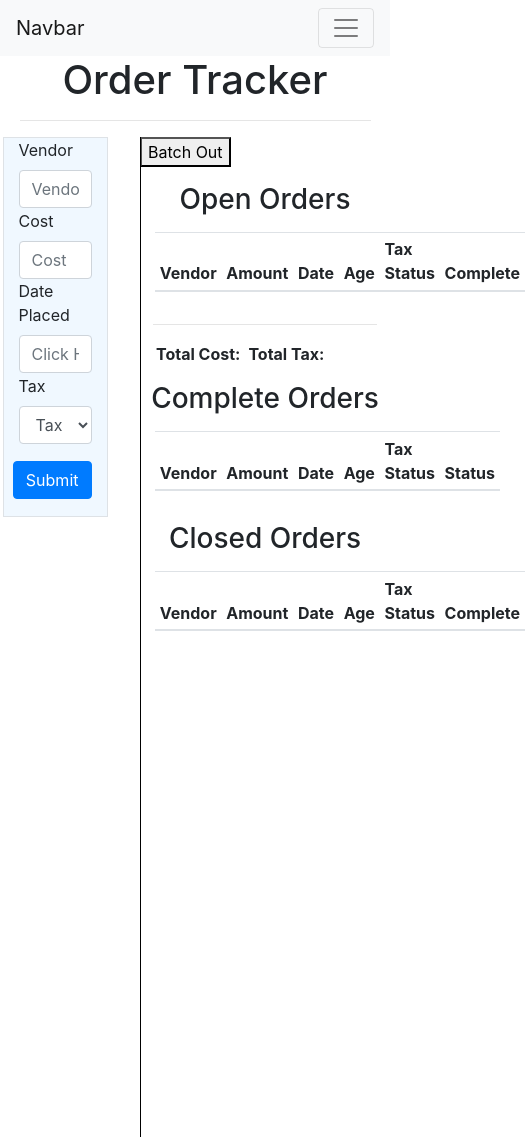
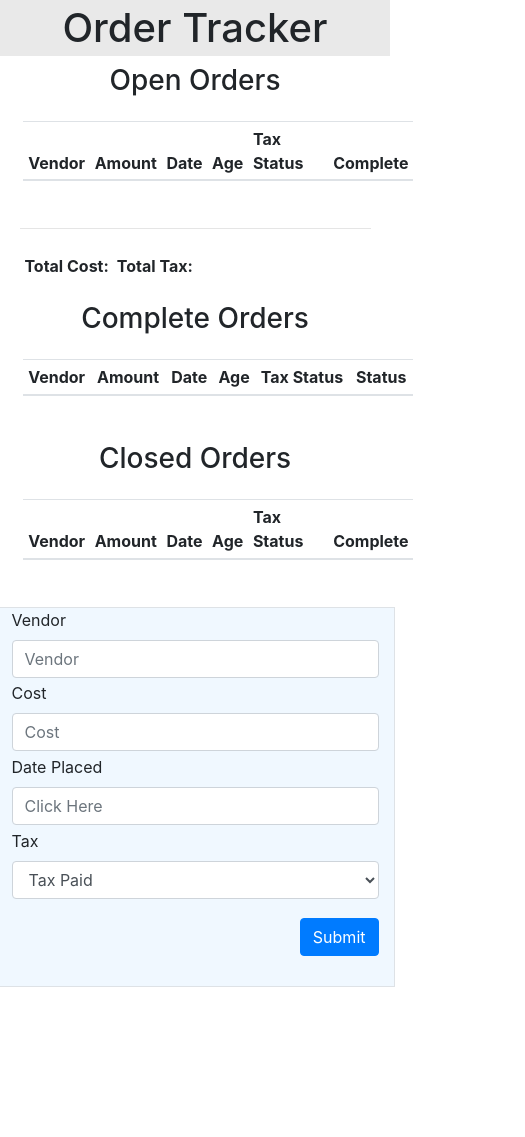
Before and after one commit to ogilvie1231/order-tracker, a plain HTML site: page index.html in a window 390 px wide. Shown: the top 1137 px of the page, 525 px wide, since content can reach past the window. Drawn offline with nearby package versions, Linux system fonts and the light colour scheme; no server answers.

Commit message:
updating responsiveness

```diff
--- a/css/style.css
+++ b/css/style.css
@@ -5,6 +5,8 @@
 
 .intro-text {
   text-align: center;
+  background-color: rgb(233, 233, 233);
+  padding: 1%;
 }
 
 .btn {
@@ -24,11 +26,11 @@ hr {
 }
 
 .open-orders {
-  border-left: 1px solid black;
+  border-left: 1px solid rgb(197, 197, 197);
   height: 1000px;
   position: absolute;
-  /* left: -30%; */
-  /* margin-left: -3px; */
+  left: -15%;
+  margin-left: -3px;
   top: 0;
 }
 
@@ -38,6 +40,7 @@ hr {
 
 table {
   margin: 6%;
+
 }
 
 /* #totalCostDisp {
@@ -59,3 +62,13 @@ table {
 .formClass {
   height: 380px;
 }
+
+.header {
+  color: rgb(189, 189, 189);
+}
+
+@media screen and (max-width: 900px){
+  .infoDisp {
+    width: 95%;
+  }
+}
--- a/index.html
+++ b/index.html
@@ -34,7 +34,7 @@
     <script src="https://cdnjs.cloudflare.com/ajax/libs/moment.js/2.22.2/moment.min.js"></script>
   </head>
   <body>
-    <nav class="navbar navbar-expand-lg navbar-light bg-light">
+    <!-- <nav class="navbar navbar-expand-lg navbar-light bg-light">
       <a class="navbar-brand" href="#">Navbar</a>
       <button
         class="navbar-toggler"
@@ -93,66 +93,16 @@
           </button>
         </form>
       </div>
-    </nav>
+    </nav> -->
+
+
 
     <div>
-      <h1 class="intro-text">Order Tracker</h1>
-      <hr />
+      <header><h1 class="intro-text">Order Tracker</h1></header>
+
       <div class="row">
-        <div class="container border order-input col-3 formClass">
-          <form class="form ">
-            <div>
-              <label for="">
-                Vendor
-              </label>
-              <input
-                type="text"
-                name=""
-                id="vendor"
-                class="form-control"
-                placeholder="Vendor"
-              />
-            </div>
-            <div>
-              <label for="">
-                Cost
-              </label>
-              <input
-                type="text"
-                name=""
-                id="cost"
-                class="form-control"
-                placeholder="Cost"
-              />
-            </div>
-            <div>
-              <label for="">
-                Date Placed
-              </label>
-              <input
-                type="text"
-                name=""
-                id="datepicker"
-                class="form-control"
-                placeholder="Click Here"
-              />
-            </div>
-            <div class="form-group">
-              <label for="exampleFormControlSelect1">Tax</label>
-              <select class="form-control"  id="taxOption">
-                <option>Tax Paid</option>
-                <option>Taxable</option>
-              </select>
-            </div>
-
-            <button type="submit" id="new-order-btn" class="btn btn-primary">
-              Submit
-            </button>
-          </form>
-        </div>
-
-        <div class=" open-order-div col-8">
-          <div class="container border order-input col-3 formClass" id="updateDiv">
+        <div class="open-order-div col-lg-8 col-md-10 col-sm-5">
+          <div class="container-fluid border order-input formClass" id="updateDiv">
             <form class="form">
               <div>
                 <label for="">
@@ -203,8 +153,8 @@
               </button>
             </form>
           </div>
-          <p><button id="batchBtn">Batch Out</button></p>
-          <div class="open-orders"></div>
+          <!-- <p><button id="batchBtn">Batch Out</button></p> -->
+
           <h3 class="open-text">Open Orders</h3>
 
           <div>
@@ -298,17 +248,65 @@
             </thead>
           </table>
           </div>
-          <!-- <div>
-            <table>
-              <thead>
-                <tr>
-                  <hr />
-                  <th scope="col">Total Cost: <th id="totalCostDisp"></th></th>
-                </tr>
-              </thead>
-            </table>
-          </div> -->
+
         </div>
+
+
+        <!-- Input Form -->
+        <div class="infoDisp container border order-input col-lg-2 col-md-10 col-sm-10 formClass">
+          <div class="open-orders"></div>
+          <form class="form">
+            <div>
+              <label for="">
+                Vendor
+              </label>
+              <input
+                type="text"
+                name=""
+                id="vendor"
+                class="form-control"
+                placeholder="Vendor"
+              />
+            </div>
+            <div>
+              <label for="">
+                Cost
+              </label>
+              <input
+                type="text"
+                name=""
+                id="cost"
+                class="form-control"
+                placeholder="Cost"
+              />
+            </div>
+            <div>
+              <label for="">
+                Date Placed
+              </label>
+              <input
+                type="text"
+                name=""
+                id="datepicker"
+                class="form-control"
+                placeholder="Click Here"
+              />
+            </div>
+            <div class="form-group">
+              <label for="exampleFormControlSelect1">Tax</label>
+              <select class="form-control"  id="taxOption">
+                <option>Tax Paid</option>
+                <option>Taxable</option>
+              </select>
+            </div>
+
+            <button type="submit" id="new-order-btn" class="btn btn-primary">
+              Submit
+            </button>
+          </form>
+        </div>
+
+
       </div>
     </div>
   </body>
--- a/javascript/app.js
+++ b/javascript/app.js
@@ -111,11 +111,6 @@ let editBtn = (id, curVendor, curCost, curOrderDate, curTaxStat) => {
     $("#eCost").val(curCost);
     $("#eDatepicker").val(curOrderDate);
     $("#eTaxOption").val(curTaxStat);
-    // let vendor = $("#eVendor").val().trim();
-    // let cost = $("#eCost").val().trim();
-    // let date = $("#eDatepicker").val().trim();
-    // let tax = $("#eTaxOption").val().trim();
-    // Update Order
     updateBtn(id);
   });
 };
@@ -278,7 +273,7 @@ let retreive = () => {
       );
       $("#closed-orders > tbody").append(closedOrderInfo);
 
-      closeBtn(itemKey);
+      completeBtn(itemKey);
       deleteBtn(itemKey);
     }
     calcTax(taxableArr);
```
Also changed, not shown: 1 other file.
